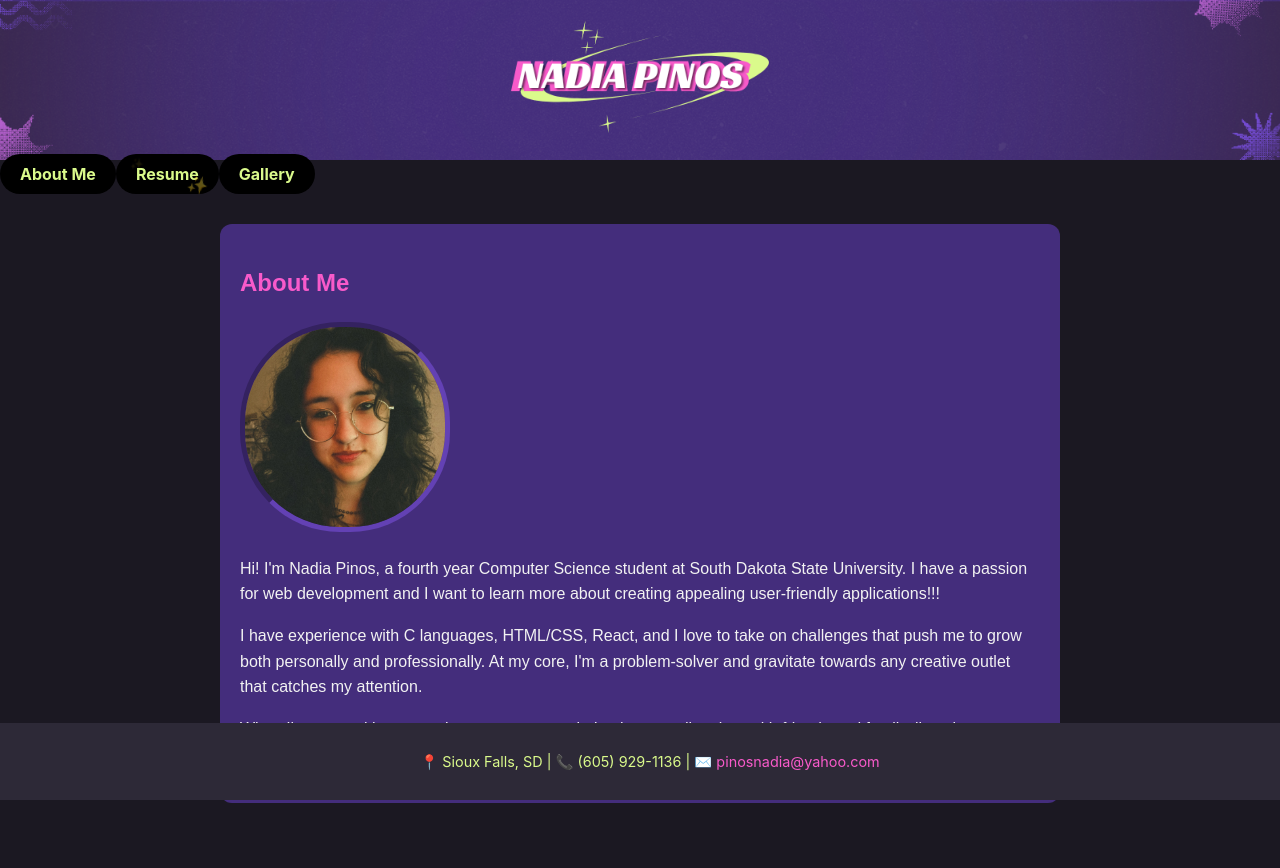
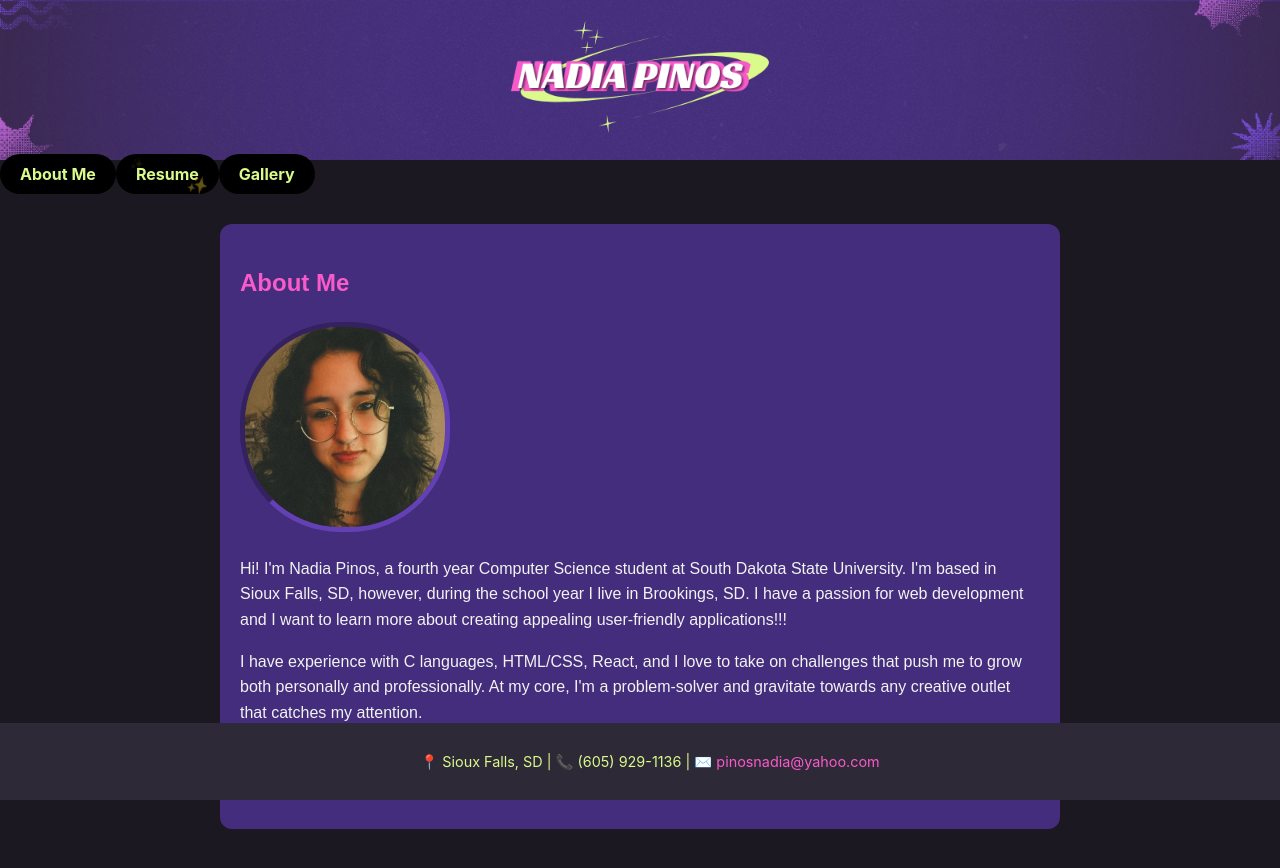
Before and after one commit to nadiadp/resumesite, a React (Create React App) app: page / in a window 1280 px wide. Shown: the top 868 px of the page. Built offline with nearby package versions, Linux system fonts and the light colour scheme.

Commit message:
minor bio update

```diff
--- a/src/components/Bio.jsx
+++ b/src/components/Bio.jsx
@@ -9,8 +9,8 @@ function Bio() {
             <div>
                 <img src={myPfp} alt="Nadia Pinos" className="profile-pic" style={{ width: "200px", borderRadius: "100px" }} />
                 <p>
-                    Hi! I'm Nadia Pinos, a fourth year Computer Science student at South Dakota State University. I have a passion for web development
-                    and I want to learn more about creating appealing user-friendly applications!!!
+                    Hi! I'm Nadia Pinos, a fourth year Computer Science student at South Dakota State University. I'm based in Sioux Falls, SD, however, during the
+                    school year I live in Brookings, SD. I have a passion for web development and I want to learn more about creating appealing user-friendly applications!!!
                 </p>
                 <p>
                     I have experience with C languages, HTML/CSS, React, and I love to take on challenges that push me to grow both
```
